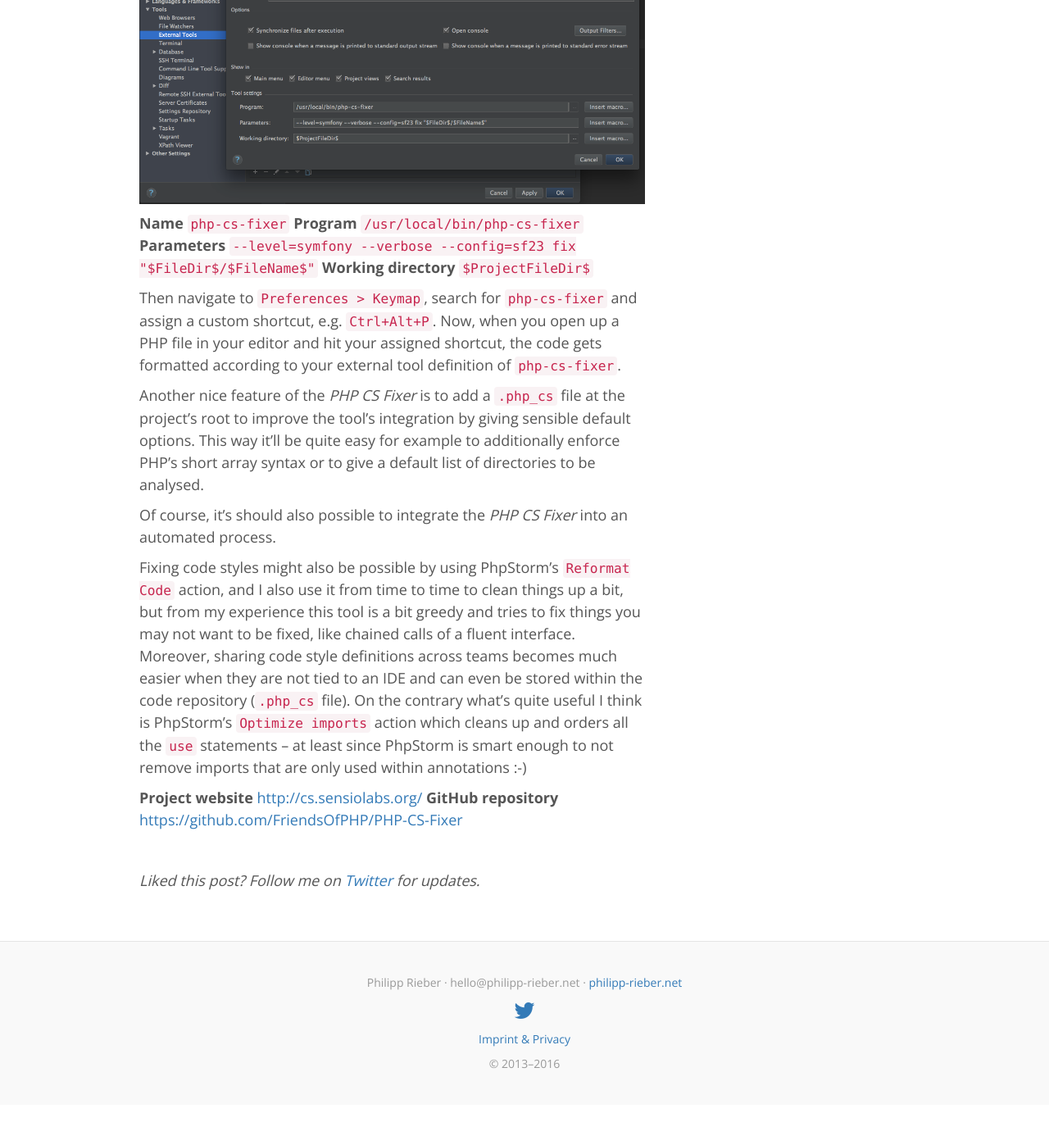
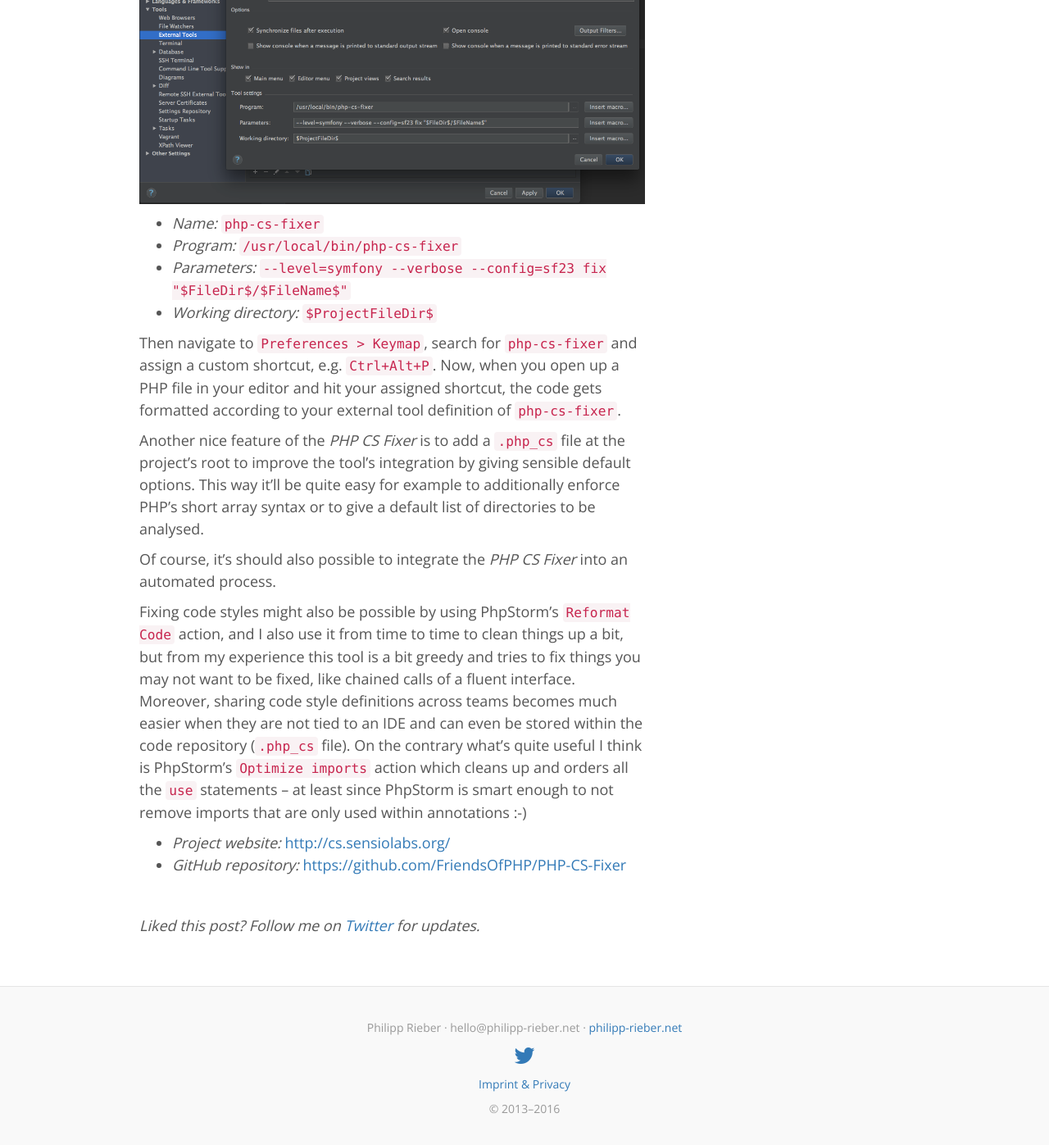
Before and after one commit to bicpi/bicpi.github.io, a Jekyll site: the page built from _posts/2016-02-19-integrating-php-coding-standards-fixer-with-phpstorm.md, in a window 1280 px wide and 1400 px high, scrolled down 1401 px. Shown: the top 1397 px of the window at 82% size. Built offline with Jekyll 4.4.1, drawn with Linux system fonts in a browser that asks for light colours; nearby versions of some CDN libraries; comment, search, counter and statistics services are not loaded; before the commit the page ends 2749 px from its top, so only the background shows below that.

Commit message:
Fix broken lists

```diff
--- a/_posts/2016-02-19-integrating-php-coding-standards-fixer-with-phpstorm.md
+++ b/_posts/2016-02-19-integrating-php-coding-standards-fixer-with-phpstorm.md
@@ -35,14 +35,10 @@
 
 ![Setting up PHP CS Fixer as an external tool in PhpStorm]({{ site.baseurl }}/assets/php-cs-fixer-in-phpstorm-external-tools.png){: .img-responsive }
 
-**Name**
-`php-cs-fixer`
-**Program**
-`/usr/local/bin/php-cs-fixer`
-**Parameters**
-`--level=symfony --verbose --config=sf23 fix "$FileDir$/$FileName$"`
-**Working directory**
-`$ProjectFileDir$`
+* *Name:* `php-cs-fixer`
+* *Program:* `/usr/local/bin/php-cs-fixer`
+* *Parameters:* `--level=symfony --verbose --config=sf23 fix "$FileDir$/$FileName$"`
+* *Working directory:* `$ProjectFileDir$`
 
 Then navigate to `Preferences > Keymap`, search for `php-cs-fixer` and assign a custom shortcut, e.g. `Ctrl+Alt+P`. Now, when you open up a PHP file in your editor and hit your assigned shortcut, the code gets formatted according to your external tool definition of `php-cs-fixer`.
 
@@ -52,7 +48,5 @@
 
 Fixing code styles might also be possible by using PhpStorm's `Reformat Code` action, and I also use it from time to time to clean things up a bit, but from my experience this tool is a bit greedy and tries to fix things you may not want to be fixed, like chained calls of a fluent interface. Moreover, sharing code style definitions across teams becomes much easier when they are not tied to an IDE and can even be stored within the code repository (`.php_cs` file). On the contrary what's quite useful I think is PhpStorm's `Optimize imports` action which cleans up and orders all the `use` statements – at least since PhpStorm is smart enough to not remove imports that are only used within annotations :-)
 
-**Project website**
-[http://cs.sensiolabs.org/](http://cs.sensiolabs.org/)
-**GitHub repository**
-[https://github.com/FriendsOfPHP/PHP-CS-Fixer](https://github.com/FriendsOfPHP/PHP-CS-Fixer)
+* *Project website:* [http://cs.sensiolabs.org/](http://cs.sensiolabs.org/)
+* *GitHub repository:* [https://github.com/FriendsOfPHP/PHP-CS-Fixer](https://github.com/FriendsOfPHP/PHP-CS-Fixer)
```
